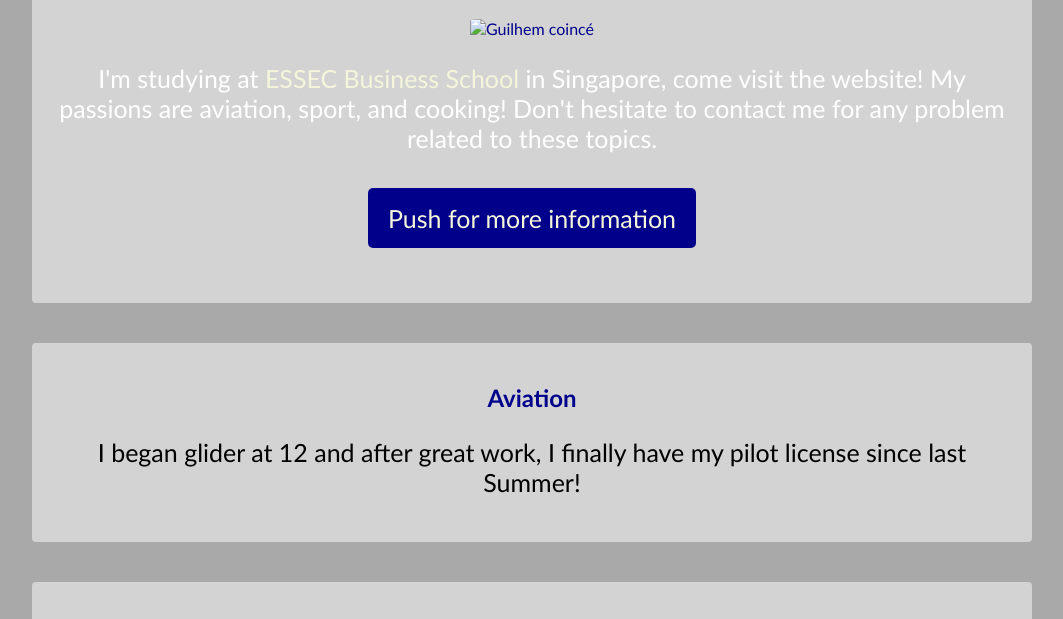
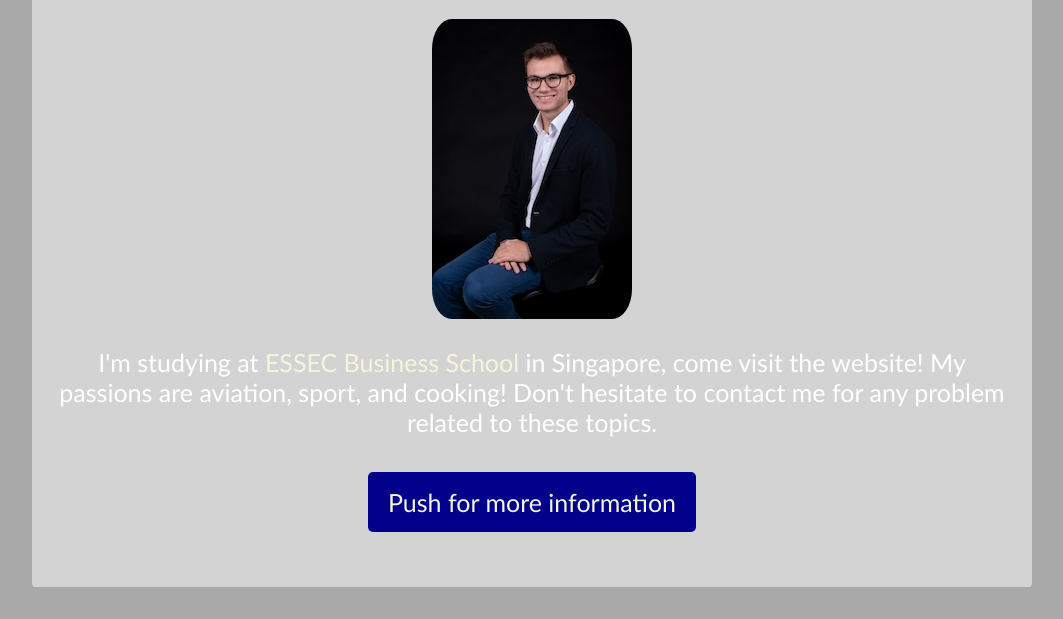
Before and after one commit to lecasque98/my-profile, a plain HTML site: page index.html in a window 1280 px wide. Shown: the part 123-742 px from the top of the page, without its empty margins (108-1171 px from the left). Drawn offline with Linux system fonts and the light colour scheme.

Commit message:
Add files via upload

```diff
--- a/index.html
+++ b/index.html
@@ -11,7 +11,7 @@
 	<div class="container">
 		<div class="card-design" id="margin">
 			<h1>Hi, my name is Guilhem!</h1>
-			<img src="images/DSC_3788 copy.jpg" alt= "Guilhem coincé" class="img-circle">
+			<img src="DSC_3788 copy.jpg" alt= "Guilhem coincé" class="img-circle">
 			<p class="text" id="jim">I'm studying at <a href="https://www.essec.edu/en/" target="_blank">ESSEC Business School</a> in Singapore, come visit the website!
 
 			My passions are aviation, sport, and cooking! Don't hesitate to contact me for any problem related to these topics.
```
